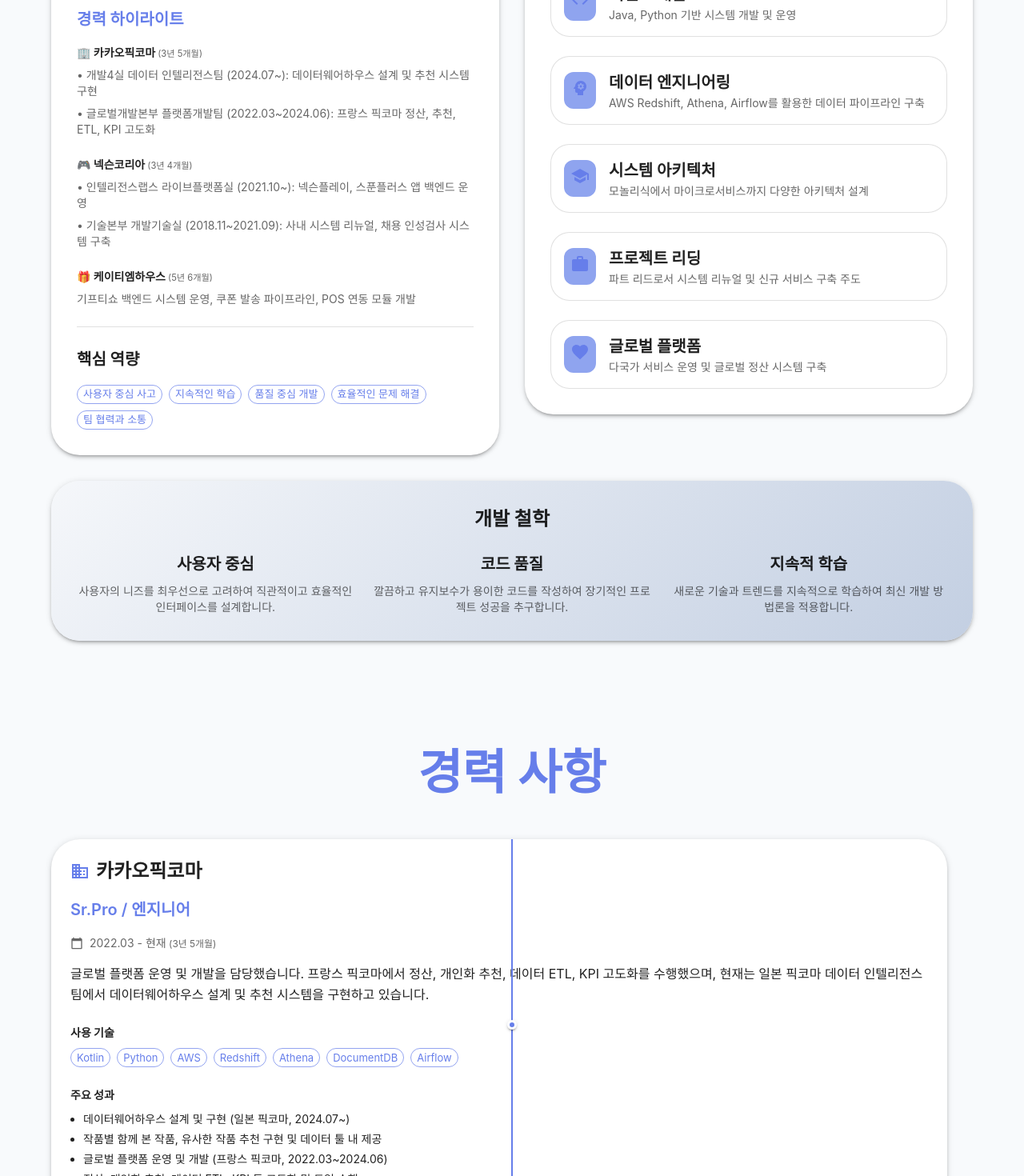
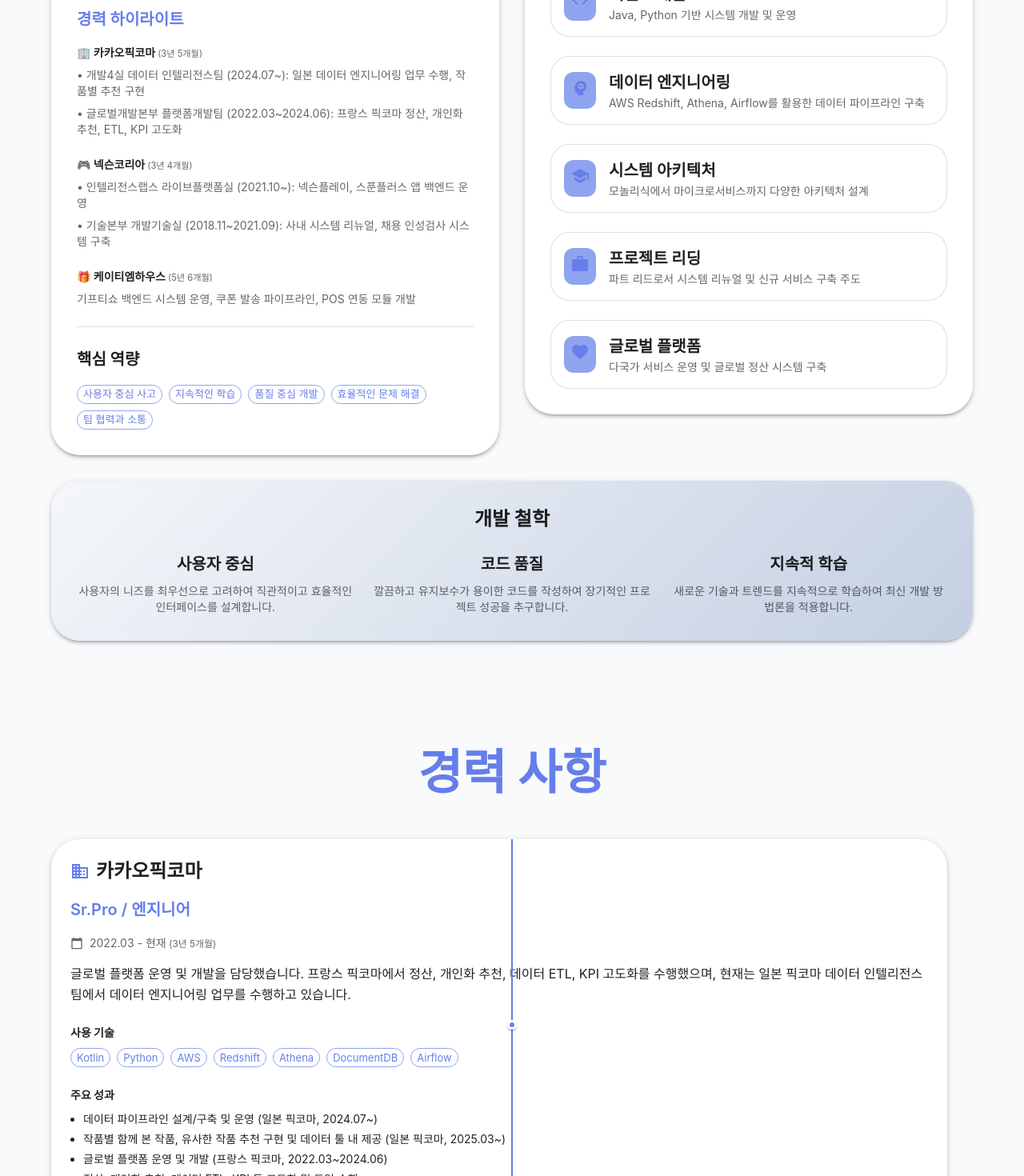
Before and after one commit to kyo-kyo-kp/kyo-resume, a React (Create React App) app: page / in a window 1280 px wide. Shown: the part 1160-2630 px from the top of the page at 80% size. Built offline with nearby package versions, Linux system fonts and the light colour scheme.

Commit message:
데이터 문구 수정

```diff
--- a/src/components/AboutSection.tsx
+++ b/src/components/AboutSection.tsx
@@ -156,10 +156,10 @@ const AboutSection: React.FC<AboutSectionProps> = ({ personalInfo }) => {
                       </Typography>
                     </Typography>
                     <Typography variant="body2" sx={{ mb: 1, color: 'text.secondary' }}>
-                      • 개발4실 데이터 인텔리전스팀 (2024.07~): 데이터웨어하우스 설계 및 추천 시스템 구현
+                      • 개발4실 데이터 인텔리전스팀 (2024.07~): 일본 데이터 엔지니어링 업무 수행, 작품별 추천 구현
                     </Typography>
                     <Typography variant="body2" sx={{ mb: 2, color: 'text.secondary' }}>
-                      • 글로벌개발본부 플랫폼개발팀 (2022.03~2024.06): 프랑스 픽코마 정산, 추천, ETL, KPI 고도화
+                      • 글로벌개발본부 플랫폼개발팀 (2022.03~2024.06): 프랑스 픽코마 정산, 개인화 추천, ETL, KPI 고도화
                     </Typography>
                   </Box>
 
--- a/src/data/resumeData.ts
+++ b/src/data/resumeData.ts
@@ -17,11 +17,11 @@ export const experiences: Experience[] = [
     company: "카카오픽코마",
     position: "Sr.Pro / 엔지니어",
     period: "2022.03 - 현재",
-    description: "글로벌 플랫폼 운영 및 개발을 담당했습니다. 프랑스 픽코마에서 정산, 개인화 추천, 데이터 ETL, KPI 고도화를 수행했으며, 현재는 일본 픽코마 데이터 인텔리전스팀에서 데이터웨어하우스 설계 및 추천 시스템을 구현하고 있습니다.",
+    description: "글로벌 플랫폼 운영 및 개발을 담당했습니다. 프랑스 픽코마에서 정산, 개인화 추천, 데이터 ETL, KPI 고도화를 수행했으며, 현재는 일본 픽코마 데이터 인텔리전스팀에서 데이터 엔지니어링 업무를 수행하고 있습니다.",
     technologies: ["Kotlin", "Python", "AWS", "Redshift", "Athena", "DocumentDB", "Airflow"],
     achievements: [
-      "데이터웨어하우스 설계 및 구현 (일본 픽코마, 2024.07~)",
-      "작품별 함께 본 작품, 유사한 작품 추천 구현 및 데이터 툴 내 제공",
+      "데이터 파이프라인 설계/구축 및 운영 (일본 픽코마, 2024.07~)",
+      "작품별 함께 본 작품, 유사한 작품 추천 구현 및 데이터 툴 내 제공 (일본 픽코마, 2025.03~)",
       "글로벌 플랫폼 운영 및 개발 (프랑스 픽코마, 2022.03~2024.06)",
       "정산, 개인화 추천, 데이터 ETL, KPI 등 고도화 및 도입 수행"
     ]
```
